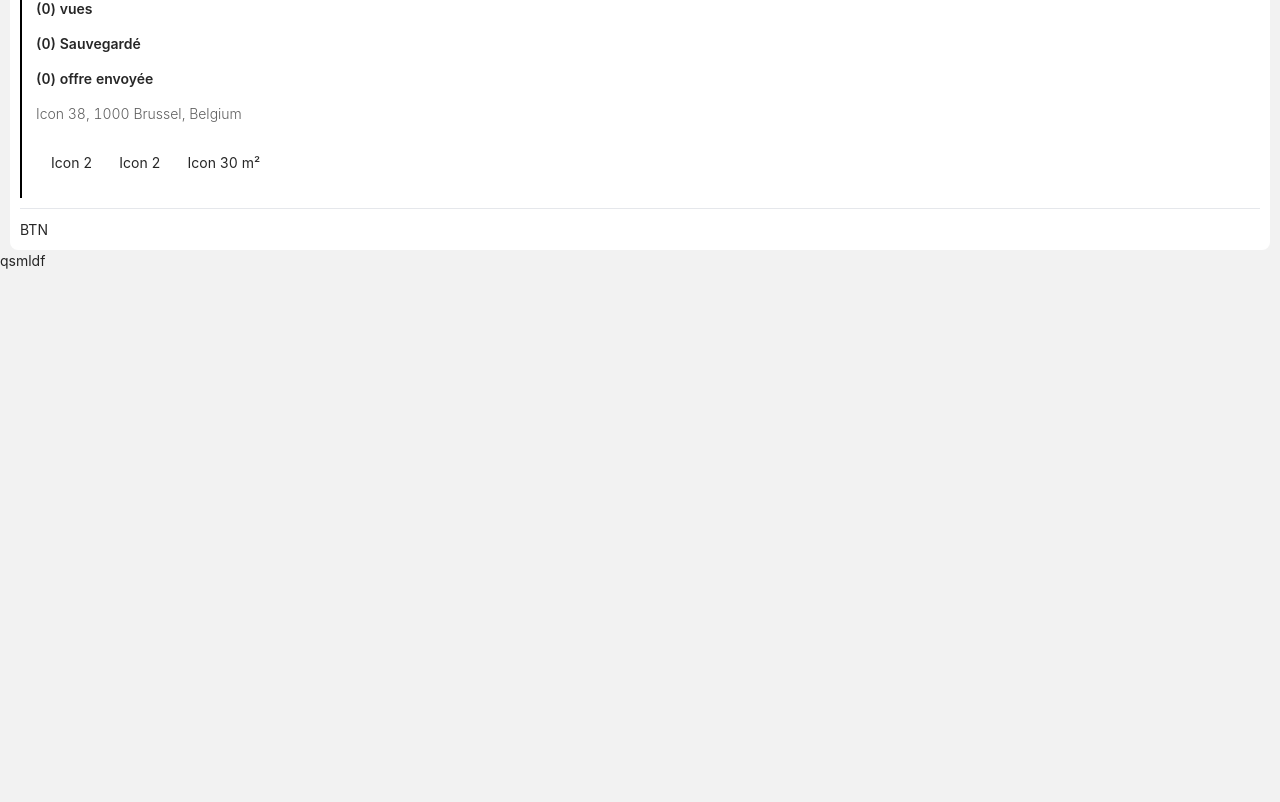
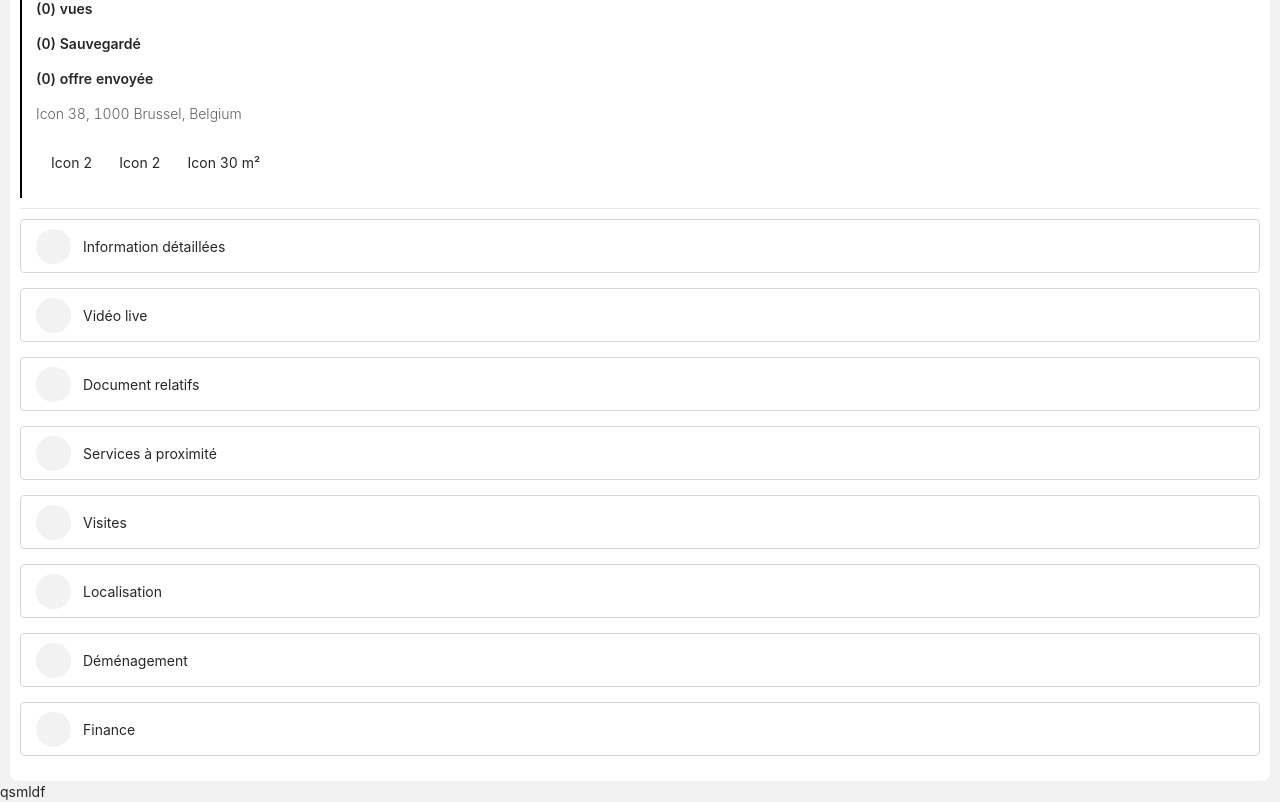
Before and after one commit to marion586/front-office-invest, a Vue app: page /detail in a window 1280 px wide. Shown: the part 491-1293 px from the top of the page. Before the commit the page ends 800 px from the top, so only its background shows below. Built offline with nearby package versions, Linux system fonts and the light colour scheme.

Commit message:
build ButtonDetail component

```diff
--- a/src/pages/detail/component/ButtonDetail.vue
+++ b/src/pages/detail/component/ButtonDetail.vue
@@ -1,3 +1,49 @@
 <template>
-    BTN
+    <!-- <div> -->
+        <ButtonMenu  v-for="(list, index) in btnList" :key="index">{{list.label}}</ButtonMenu>
+    <!-- </div> -->
 </template>
+
+<script lang="ts" setup>
+    import ButtonMenu from '@/components/common/ButtonMenu/ButtonMenu.vue';
+    interface BtnList {
+        id: number,
+        label:string,
+    }
+
+    const btnList: BtnList[] = [
+        {
+            id: 1,
+            label: "Information détaillées",
+        },
+        {
+            id: 2,
+            label: "Vidéo live",
+        },
+        {
+            id: 3,
+            label: "Document relatifs",
+        },
+        {
+            id: 4,
+            label: "Services à proximité"
+        },
+        {
+            id: 5,
+            label:"Visites"
+        },
+        {
+            id: 6,
+            label : "Localisation"
+        },
+        {
+            id: 7,
+            label : "Déménagement"
+        },
+        {
+            id: 8,
+            label: "Finance"
+        }
+
+    ]
+</script>
```
Also changed, not shown: 2 other files (tests, documents, lock files or other folders).
